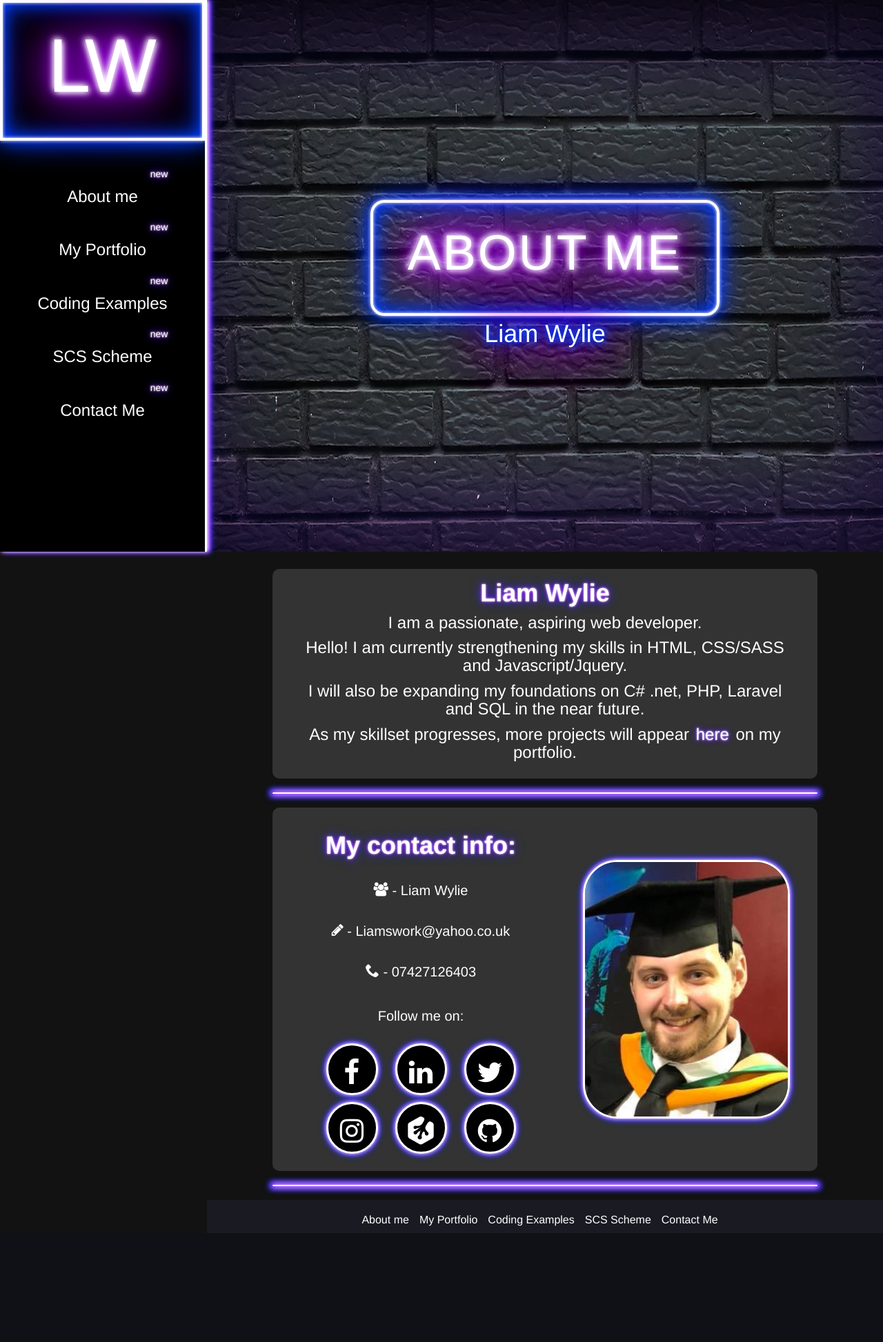
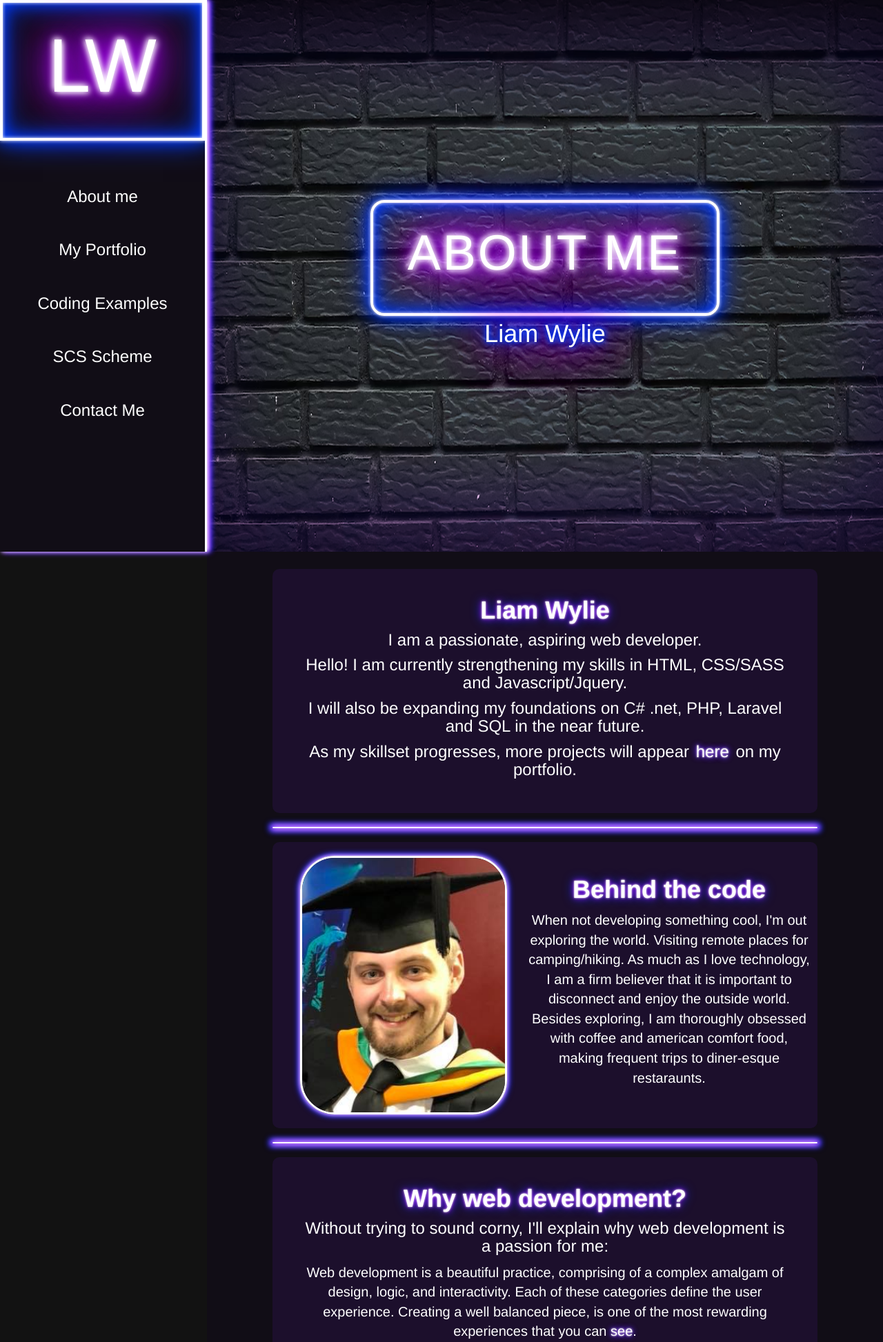
Before and after one commit to liamswork/Portfolio-Old, a PHP site: page /about-me.html in a window 1280 px wide. Shown: the top 1946 px of the page at 69% size. Before the commit the page ends 1778 px from the top, so only its background shows below. Run offline with PHP 8.4, Linux system fonts and the light colour scheme; some web fonts are replaced.

Commit message:
Tweaks
-Made treehouse link open a seperate window. Tested other links just in case.
-Console logs commented out.
-Adjusted colour scheme.
-Added favicon and meta data to each page.
-About me page expansion
-Small restructure of content/article containers

```diff
--- a/about-me.html
+++ b/about-me.html
@@ -4,10 +4,19 @@
 <head>
     <meta charset="utf-8">
     <meta name="viewport" content="width=device-width, initial-scale=1, maximum-scale=1">
+    <meta name="description" content="Web Development Portfolio">
+    <meta name="keywords" content="HTML, CSS, JavaScript, Portfolio, Web, Development, Dev, Netmatters, SCS, Scheme, Scion, Coalition">
+    <meta name="author" content="Liam Wylie">
+
+
     <title>Liam Wylie Portfolio</title>
     <link rel="stylesheet" type="text/css" href="css/Normalize.css">
     <link rel="stylesheet" type="text/css" href="css/bootstrap/bootstrap.min.css">
     <link rel="stylesheet" type="text/css" href="css/style.css">
+    <link rel="apple-touch-icon" sizes="180x180" href="fonts/favicon/apple-touch-icon.png">
+    <link rel="icon" type="image/png" sizes="32x32" href="fonts/favicon/favicon-32x32.png">
+    <link rel="icon" type="image/png" sizes="16x16" href="fonts/favicon/favicon-16x16.png">
+    <link rel="manifest" href="fonts/favicon/site.webmanifest">
 </head>
 
 <body>
@@ -43,7 +52,8 @@
 
     <div class="main">
         <div class="inner inner-about-me">
-            <div class="content-container">
+
+            <div class="content-container about-liam">
                 <div class="about-description">
                     <h1 class="article-header">Liam Wylie</h1>
                     <h2>I am a passionate, aspiring web developer.</h2>
@@ -52,8 +62,40 @@
                     <h2>As my skillset progresses, more projects will appear <a href="my-portfolio.html" class="project-link">here</a> on my portfolio.</h2>
                 </div>
             </div>
+
             <hr class="rounded">
-                <div class="article-container aboutme-container">
+
+            <div class="article-container about-behind-the-code">
+                <div class="article-img aboutme-img">
+                    <img src="img/Headshot.png">
+                </div>
+                <div class="article-text">
+                    <h1 class="article-header">Behind the code</h1>
+                    <p>When not developing something cool, I'm out exploring the world. Visiting remote places for camping/hiking.
+                    As much as I love technology, I am a firm believer that it is important to disconnect and enjoy the outside world.
+                    Besides exploring, I am thoroughly obsessed with coffee and american comfort food, making frequent trips to diner-esque
+                    restaraunts.</p>
+                </div>
+            </div>
+
+            <hr class="rounded">
+
+            <div class="content-container about-why-web-dev">
+                <div class="about-description">
+                    <h1 class="article-header">Why web development?</h1>
+                    <h2>Without trying to sound corny, I'll explain why web development is a passion for me:</h2>
+                    <p>Web development is a beautiful practice, comprising of a complex amalgam of design, logic, and interactivity.
+                    Each of these categories define the user experience. Creating a well balanced piece, is one of the most rewarding experiences that you can <a class="special">see</a>.
+                    <br>
+                    <p>Due to the multi-faceted nature of web-development, it serves as an opportunity to work with a wide variety of skilled inviduals from different backgrounds.
+                        The diverse talent pool of web development makes for a very exciting experience, with so many interesting people to create interesting and inviting content with.
+                    </p>
+                </div>
+            </div>
+
+            <hr class="rounded">
+
+                <div class="article-container about-contact">
                     <div class="article-text aboutme-text contact-info">
                         <div class="contact-details">
                             <h1 class="article-header">My contact info:</h1>
@@ -87,9 +129,6 @@
                             </div>
                         </div>
                     </div>
-                    <div class="article-img aboutme-img">
-                        <img src="img/Headshot.png">
-                    </div>
                 </div>
                 <hr class="rounded">
         </div>   <!--End of inner closing div-->
--- a/css/style.css
+++ b/css/style.css
@@ -76,7 +76,7 @@ h1, h2, h3, h4, p, a, span {
 
 .main {
   height: 100%;
-  background-color: #121212;
+  background-color: #110d16;
   overflow: hidden;
 }
 
@@ -115,7 +115,7 @@ hr.rounded {
 }
 
 .content-container {
-  background-color: #333333;
+  background-color: #1c0f2c;
   border-radius: 10px;
   padding: 15px;
   margin: 15px 0;
@@ -835,7 +835,7 @@ hr.rounded {
 .footer-bottom {
   color: #fff;
   width: 100%;
-  background-color: #191a22;
+  background-color: #1c0f2c;
   display: flex;
   justify-content: center;
 }
@@ -876,7 +876,7 @@ hr.rounded {
   height: 100%;
   top: 0;
   left: -310px;
-  background-color: #000000;
+  background-color: #110d16;
   border-right: 3px solid white;
   box-shadow: 2px 0px 6px white, 4px 0px 8px #ae00ff, 6px 0px 8px #003cff;
   overflow: hidden;
@@ -910,6 +910,15 @@ hr.rounded {
 
 .sidenav .nav-link-container a {
   position: relative;
+  /*&:after{
+                content: "new";
+                position: absolute;
+                top: -15px;
+                bottom: 0;
+                right: -164px;
+                left: 0;
+                text-shadow: 0px 0px 3px white, 0px 0px 8px #ae00ff, 0px 0px 16px #003cff;
+            }*/
   top: 0;
   transition: 0.5s ease;
   border: 3px solid transparent;
@@ -917,16 +926,6 @@ hr.rounded {
   text-decoration: none;
   width: 75%;
   margin-bottom: 15px;
-}
-
-.sidenav .nav-link-container a:after {
-  content: "new";
-  position: absolute;
-  top: -15px;
-  bottom: 0;
-  right: -164px;
-  left: 0;
-  text-shadow: 0px 0px 3px white, 0px 0px 8px #ae00ff, 0px 0px 16px #003cff;
 }
 
 .sidenav .nav-link-container a:hover {
@@ -1232,12 +1231,34 @@ hr.rounded {
   width: 100%;
 }
 
+.inner-about-me h1, .inner-about-me h2, .inner-about-me p {
+  margin-bottom: 10px;
+}
+
+.inner-about-me p {
+  font-size: 20px;
+}
+
+.inner-about-me .about-behind-the-code .aboutme-img {
+  text-align: center;
+}
+
+.inner-about-me .about-behind-the-code .aboutme-img img {
+  height: initial;
+}
+
 .inner-about-me .content-container {
-  padding: 15px 40px;
-}
-
-.inner-about-me .content-container .about-description h1, .inner-about-me .content-container .about-description h2, .inner-about-me .content-container .about-description p {
-  margin-bottom: 10px;
+  padding: 40px;
+}
+
+.inner-about-me .content-container .about-description .special {
+  transition: ease .7s;
+  text-shadow: 0px 0px 3px white, 0px 0px 8px #ae00ff, 0px 0px 8px #003cff;
+}
+
+.inner-about-me .content-container .about-description .special:hover, .inner-about-me .content-container .about-description .special:focus, .inner-about-me .content-container .about-description .special:active {
+  text-decoration: none;
+  text-shadow: 0px 0px 3px white, 6px -5px 3px #ae00ff, -6px 5px 3px #003cff;
 }
 
 .inner-about-me .content-container .about-description .project-link {
@@ -1247,49 +1268,37 @@ hr.rounded {
   border-radius: 8px;
 }
 
-.inner-about-me .content-container .about-description .project-link:hover {
+.inner-about-me .content-container .about-description .project-link:hover, .inner-about-me .content-container .about-description .project-link:focus, .inner-about-me .content-container .about-description .project-link:active {
   text-decoration: none;
-  border: 3px solid white;
-  box-shadow: 0px 0px 6px white,
- 0px 0px 12px #ae00ff,
- 0px 0px 16px 7px #003cff;
-  border: 3px solid transparent;
+  text-shadow: 0px 0px 10px white, 0px 0px 20px #ae00ff, 0px 0px 20px #003cff;
   border-radius: 8px;
 }
 
 @media (min-width: 560px) and (max-width: 768px) {
-  .inner-about-me .aboutme-container .aboutme-text .contact-social .social-logos {
+  .inner-about-me .about-contact .aboutme-text .contact-social .social-logos {
     width: 300px;
   }
 }
 
 @media (min-width: 768px) {
-  .inner-about-me .aboutme-container .aboutme-text .contact-social .social-logos {
+  .inner-about-me .about-contact .aboutme-text .contact-social .social-logos {
     width: 250px;
   }
 }
 
 @media (min-width: 992px) {
-  .inner-about-me .aboutme-container .aboutme-text .contact-social .social-logos {
+  .inner-about-me .about-contact .aboutme-text .contact-social .social-logos {
     width: 300px;
   }
 }
 
-.inner-about-me .aboutme-container .aboutme-text .contact-social .social-logos {
+.inner-about-me .about-contact .aboutme-text .contact-social .social-logos {
   display: flex;
   flex-direction: row;
   justify-content: space-around;
   flex-wrap: wrap;
 }
 
-.inner-about-me .aboutme-container .aboutme-img {
-  text-align: center;
-}
-
-.inner-about-me .aboutme-container .aboutme-img img {
-  height: initial;
-}
-
 .main .codingexamples-inner h1 {
   margin-bottom: 20px;
 }
@@ -1318,7 +1327,7 @@ hr.rounded {
 }
 
 .article-container {
-  background-color: #333333;
+  background-color: #1c0f2c;
   display: flex;
   flex-direction: column;
   align-items: center;
@@ -1375,6 +1384,9 @@ hr.rounded {
     flex-wrap: nowrap;
     flex-direction: row;
   }
+  .article-container:last-of-type {
+    margin-bottom: 25px;
+  }
   .article-container:nth-child(4n+1) {
     flex-direction: row-reverse;
   }
--- a/index.html
+++ b/index.html
@@ -109,7 +109,7 @@
                               <a></a>
                               <div class="img-container">
                                 <a></a>
-                                <a href="#" class="category btn-tooltip"> Webpage </a>
+                                <a href="#" class="category btn-tooltip"> Coming soon </a>
                                 <a class="img">
                                   <picture>
                                     <img src="img/coming-soon.jpg" class="img-responsive" alt="More Projects Coming Soon!">
@@ -118,7 +118,7 @@
                               </div>
                               <div class="block">
                                 <h3>
-                                  <a href="#"> My Portfolio <br> Made by me! </a>
+                                  <a href="#"> Other Project <br> Coming soon </a>
                                 </h3>
                                 <p>Soon I will have more content, involving HTML, CSS, SASS, JS, C#, and much more.</p>
                                 <a class="btn btn-placeholder" href="#"> Read More </a>
--- a/js/app.js
+++ b/js/app.js
@@ -5,10 +5,10 @@ function handleNav(){
     if(isOpen === true){
         $sideNav.toggleClass('navbar-expanded');
         isOpen = false;
-        console.log("close nav");
+        //console.log("close nav");
     }else if (isOpen === false){
         $sideNav.toggleClass('navbar-expanded');
         isOpen = true;
-        console.log("open nav");
+        //console.log("open nav");
     }
 }
--- a/js/oo.js
+++ b/js/oo.js
@@ -19,7 +19,7 @@ function startTime() {
     $time.text(`${h} : ${m} : ${s}`);
 
     if(s == '00' && oo === false){
-        console.log("OO");
+        //console.log("OO");
         oo = true;
         //GNOME HERE
         $backgroundImage.attr("src",`${gnomePath}`);
@@ -27,7 +27,7 @@ function startTime() {
     }
 
     if(s == '01' && oo === true){
-        console.log("YOU HAVE BEEN UN-OO'D");
+        //console.log("YOU HAVE BEEN UN-OO'D");
         oo = false;
         //GNOME GONE AGAIN
         $backgroundImage.attr("src",`${brickPath}`);
--- a/scss/base/_base.scss
+++ b/scss/base/_base.scss
@@ -1,6 +1,6 @@
 //Base webpage colours
-$color-primary:#3a3636;
-$color-secondary:#191a22;
+$color-primary:#110d16;
+$color-secondary:#1c0f2c;
 $color-tertiary:#3a3939;
 
 //Base glow scheme
@@ -131,7 +131,7 @@ body{
 
 .main{
   height:100%;
-  background-color: #121212;
+  background-color: $color-primary;
   overflow:hidden;
 
   .inner{
@@ -172,7 +172,7 @@ hr.rounded {
 }
 
 .content-container{
-  background-color: #333333;
+  background-color: $color-secondary;
   border-radius: 10px;
   padding:15px;
   margin: 15px 0;
--- a/scss/layout/_article.scss
+++ b/scss/layout/_article.scss
@@ -13,7 +13,7 @@
                 padding:0;
             }
 
-            background-color: #333333;
+            background-color: $color-secondary;
             display:flex;
             flex-direction: column;
             align-items: center;
@@ -49,6 +49,9 @@
         flex-wrap: nowrap;
         flex-direction: row;
         //Reverse row on odd article containers
+        &:last-of-type{
+            margin-bottom:25px;
+        }
         &:nth-child(4n+1){
         flex-direction: row-reverse;
         .article-img{
--- a/scss/layout/_nav.scss
+++ b/scss/layout/_nav.scss
@@ -8,7 +8,7 @@
     height: 100%;
     top:0;
     left:-310px;
-    background-color: #000000;
+    background-color: $color-primary;
     @include glowborder('right');
     overflow:hidden;
     z-index: 1000; //Only makes a difference when we full screen the nav with the menu button.
@@ -52,7 +52,7 @@
 
         a{
             position:relative;
-            &:after{
+            /*&:after{
                 content: "new";
                 position: absolute;
                 top: -15px;
@@ -60,7 +60,7 @@
                 right: -164px;
                 left: 0;
                 text-shadow: 0px 0px 3px white, 0px 0px 8px #ae00ff, 0px 0px 16px #003cff;
-            }
+            }*/
             top:0;
             transition: 0.5s ease;
             border:3px solid transparent; //transparent border stops box from growing on hover.
--- a/scss/layout/aboutme/_aboutme.scss
+++ b/scss/layout/aboutme/_aboutme.scss
@@ -1,9 +1,32 @@
 .inner-about-me{
+    h1, h2, p{
+        margin-bottom: 10px;
+    }
+    p{
+        font-size:20px;
+    }
+
+    .about-behind-the-code{
+        .aboutme-img{
+            text-align: center;
+            img{
+                height:initial;
+            }
+        }
+    }
+
     .content-container{
-        padding:15px 40px;
+        padding:40px;
         .about-description{
-            h1, h2, p{
-                margin-bottom: 10px;
+            .special{
+                transition: ease .7s;
+                text-shadow: 0px 0px 3px white,
+                0px 0px 8px #ae00ff,
+                0px 0px 8px#003cff;
+                &:hover, &:focus, &:active{
+                    text-decoration: none;
+                    text-shadow: 0px 0px 3px white, 6px -5px 3px #ae00ff, -6px 5px 3px #003cff;
+                }
             }
             .project-link{
                 transition: ease .5s;
@@ -12,16 +35,17 @@
                 0px 0px 8px#003cff;
                 border:3px solid transparent;
                 border-radius: 8px;
-                &:hover{
+                &:hover, &:focus, &:active{
                     text-decoration: none;
-                    @include glowborder("all", "hover");
-                    border:3px solid transparent;
+                    text-shadow: 0px 0px 10px white,
+                    0px 0px 20px #ae00ff,
+                    0px 0px 20px#003cff;
                     border-radius: 8px;
                 }
             }
         }
     }
-    .aboutme-container{
+    .about-contact{
         .aboutme-text{
             .contact-social{
                 @media(min-width:560px)and(max-width:768px){
@@ -48,11 +72,5 @@
                 }
             }
         }
-        .aboutme-img{
-            text-align: center;
-            img{
-                height:initial;
-            }
-        }
     }
 }
```
Also changed, not shown: coding-examples.html (+9 -0 lines), js/validation.js (+3 -8 lines), my-portfolio.html (+9 -0 lines), oo.html (+10 -0 lines), scs-scheme.html (+10 -1 lines), templatepage.html (+9 -0 lines).
